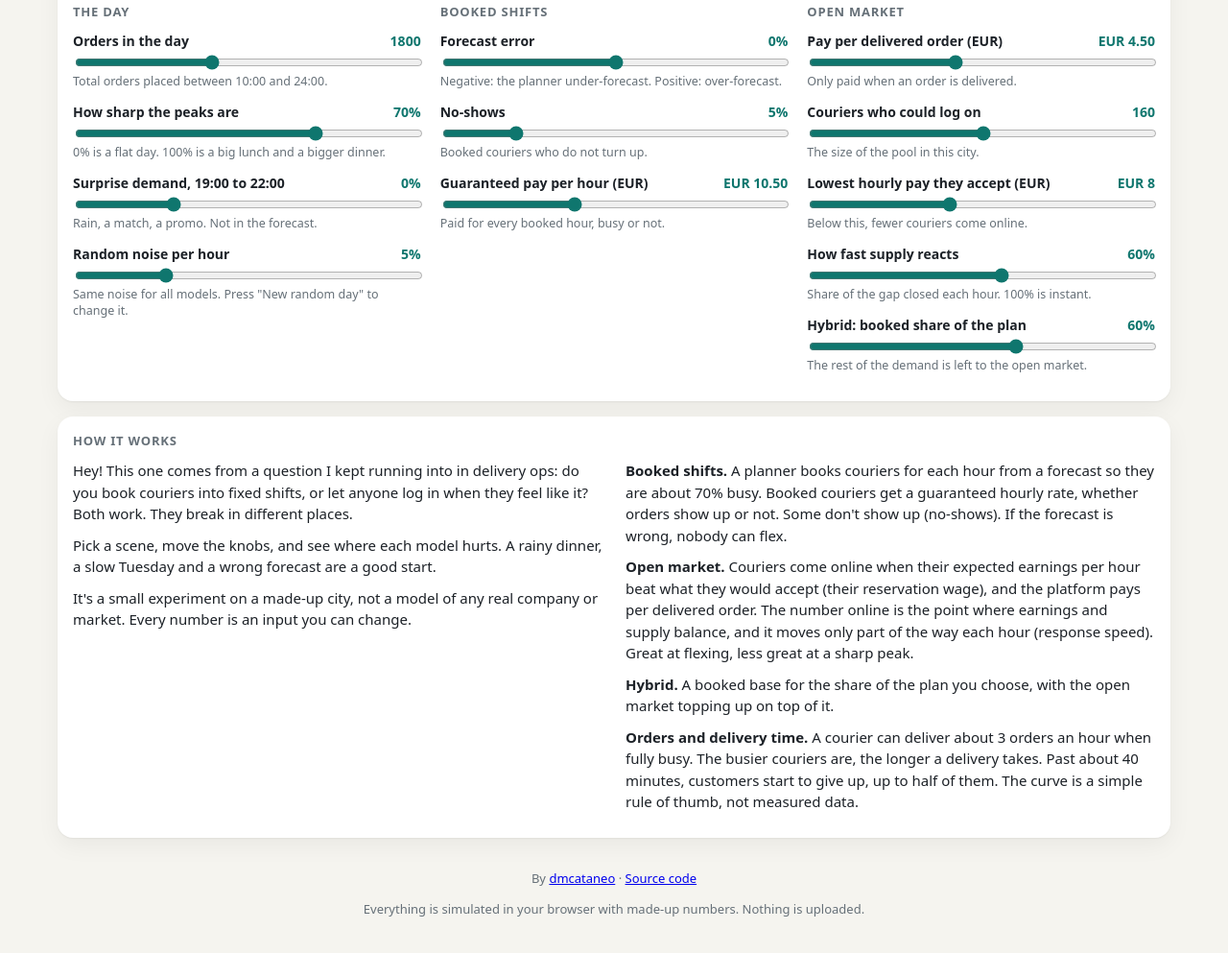
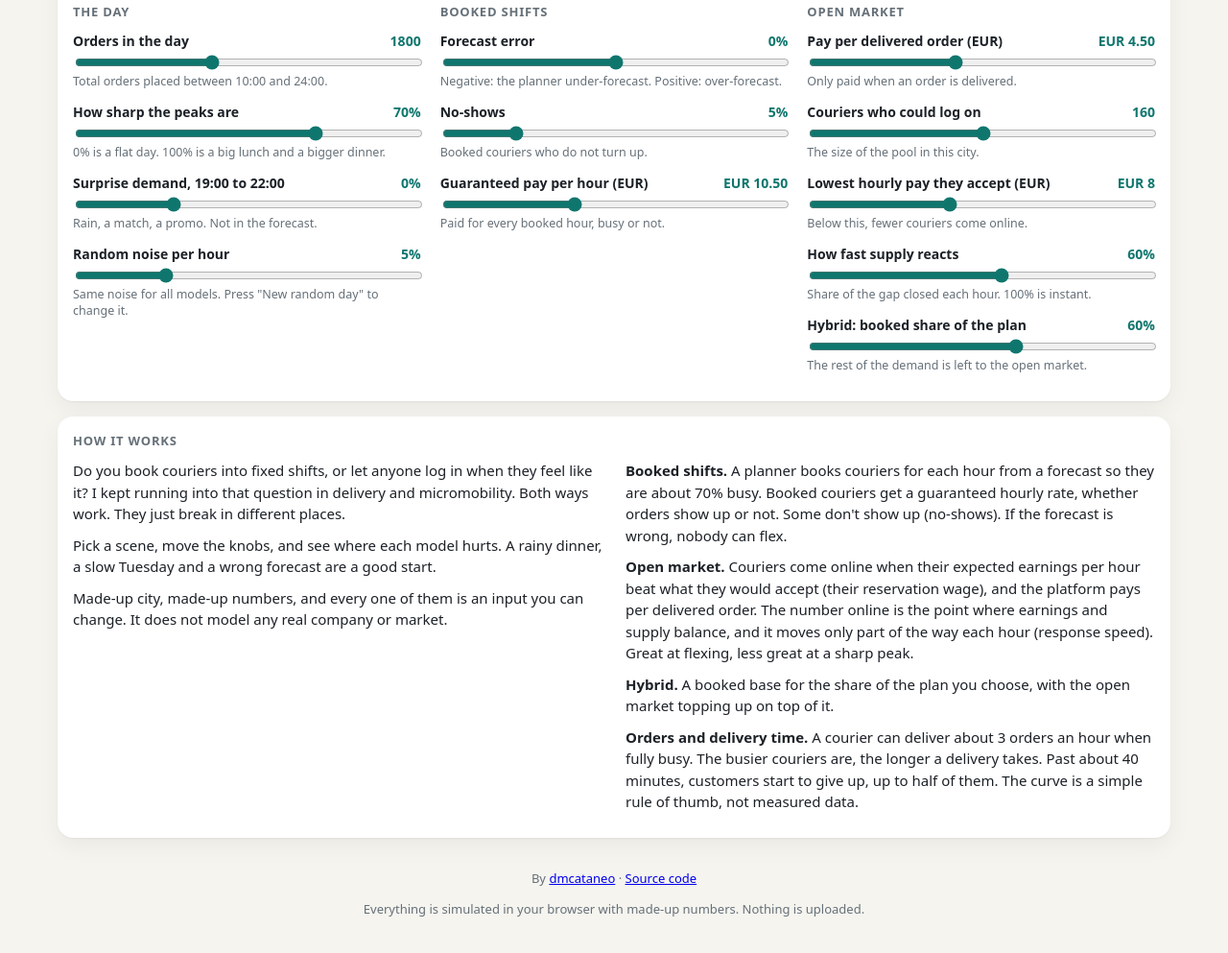
Before and after one commit to dmcataneo/courier-supply-models, a website: page index.html in a window 1280 px wide. Shown: the part 1331-2324 px from the top of the page at 96% size. Drawn offline with Linux system fonts and the light colour scheme.

Commit message:
Reword site intro

```diff
--- a/index.html
+++ b/index.html
@@ -63,9 +63,9 @@
   <h2>How it works</h2>
   <div class="cols">
     <div>
-      <p>Hey! This one comes from a question I kept running into in delivery ops: do you book couriers into fixed shifts, or let anyone log in when they feel like it? Both work. They break in different places.</p>
+      <p>Do you book couriers into fixed shifts, or let anyone log in when they feel like it? I kept running into that question in delivery and micromobility. Both ways work. They just break in different places.</p>
       <p>Pick a scene, move the knobs, and see where each model hurts. A rainy dinner, a slow Tuesday and a wrong forecast are a good start.</p>
-      <p>It's a small experiment on a made-up city, not a model of any real company or market. Every number is an input you can change.</p>
+      <p>Made-up city, made-up numbers, and every one of them is an input you can change. It does not model any real company or market.</p>
     </div>
     <div>
       <p><strong>Booked shifts.</strong> A planner books couriers for each hour from a forecast so they are about 70% busy. Booked couriers get a guaranteed hourly rate, whether orders show up or not. Some don't show up (no-shows). If the forecast is wrong, nobody can flex.</p>
```
